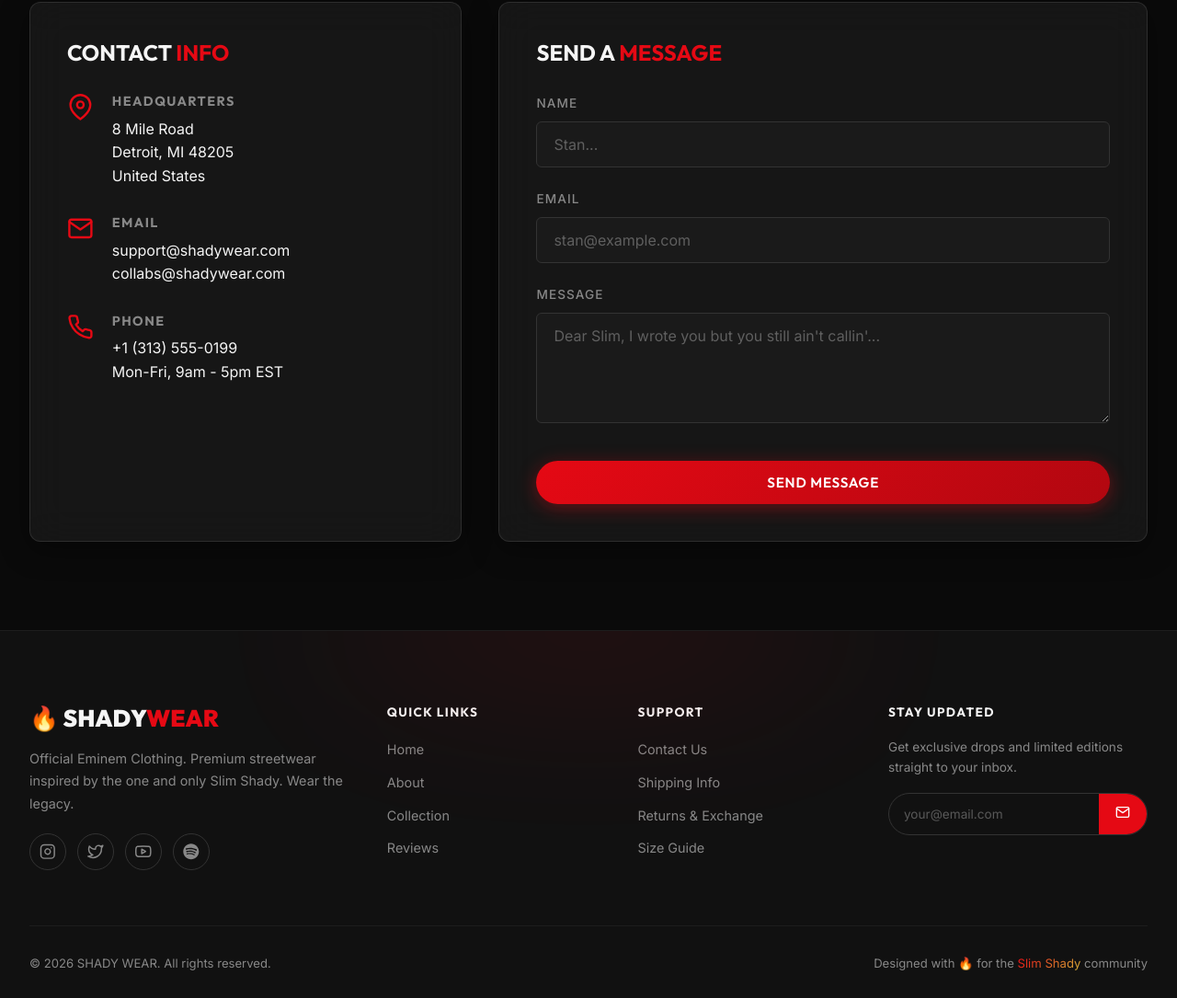
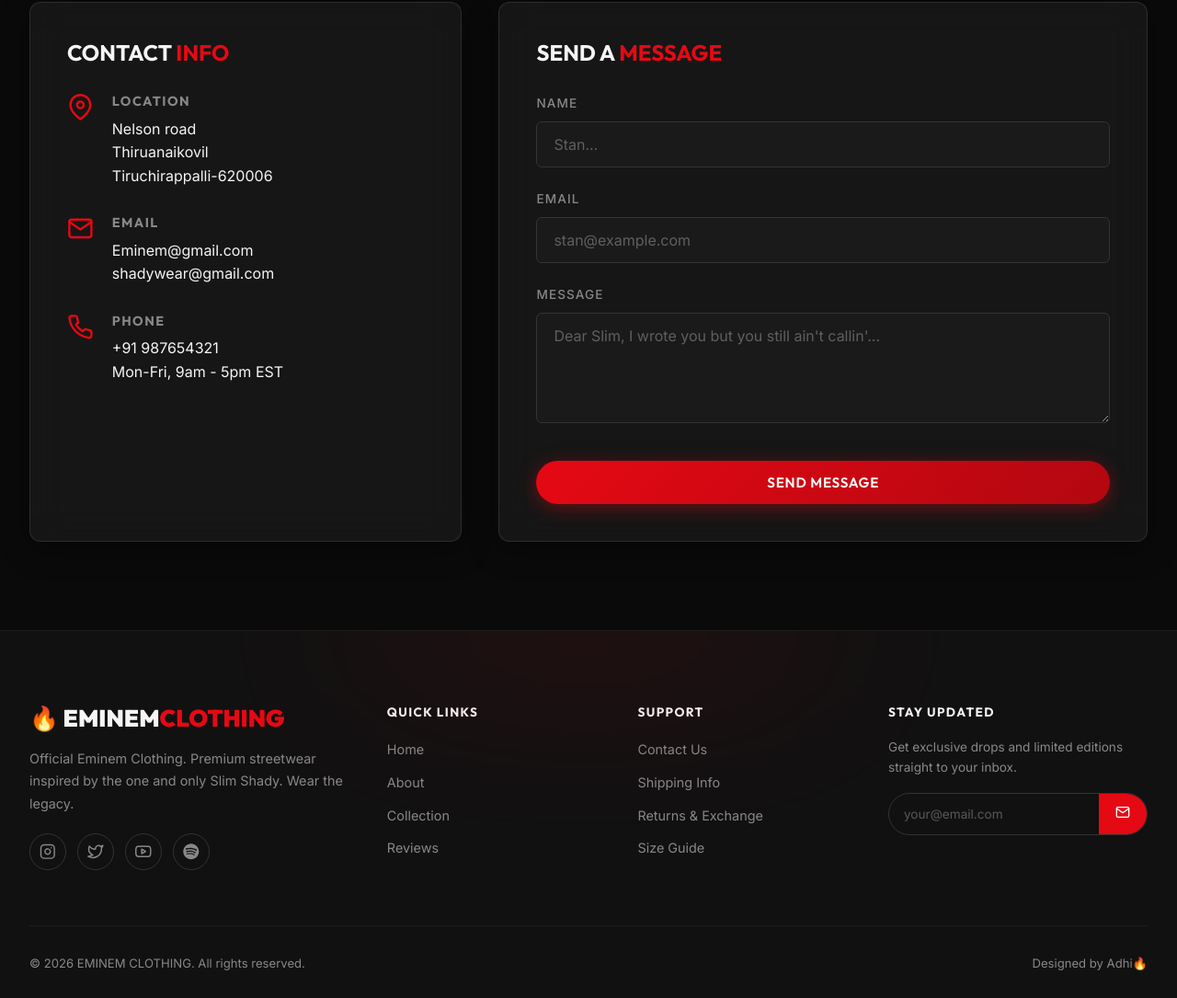
Before and after one commit to 24botman/shady-wear, a React (Vite) app in the folder frontend/: page /contact in a window 1280 px wide. Shown: the part 441-1526 px from the top of the page at 92% size. Built offline with nearby package versions, Linux system fonts and the light colour scheme; no server answers.

Commit message:
Fix: Re-apply user text customization

```diff
--- a/frontend/src/components/Footer.jsx
+++ b/frontend/src/components/Footer.jsx
@@ -12,7 +12,7 @@
                     {/* Brand */}
                     <div className="footer__brand">
                         <h3 className="footer__logo">
-                            🔥 SHADY<span>WEAR</span>
+                            🔥 EMINEM<span>CLOTHING</span>
                         </h3>
                         <p className="footer__tagline">
                             Official Eminem Clothing. Premium streetwear inspired by the one and only Slim Shady.
@@ -76,9 +76,9 @@
                 </div>
 
                 <div className="footer__bottom">
-                    <p>&copy; 2026 SHADY WEAR. All rights reserved.</p>
+                    <p>&copy; 2026 EMINEM CLOTHING. All rights reserved.</p>
                     <p>
-                        Designed with 🔥 for the <span className="text-gradient">Slim Shady</span> community
+                        Designed by Adhi🔥
                     </p>
                 </div>
             </div>
--- a/frontend/src/pages/Contact.jsx
+++ b/frontend/src/pages/Contact.jsx
@@ -58,22 +58,22 @@
                         <div className="info-item">
                             <FiMapPin className="info-icon" />
                             <div>
-                                <h4>HEADQUARTERS</h4>
-                                <p>8 Mile Road<br />Detroit, MI 48205<br />United States</p>
+                                <h4>LOCATION</h4>
+                                <p>Nelson road<br />Thiruanaikovil<br />Tiruchirappalli-620006</p>
                             </div>
                         </div>
                         <div className="info-item">
                             <FiMail className="info-icon" />
                             <div>
                                 <h4>EMAIL</h4>
-                                <p>support@shadywear.com<br />collabs@shadywear.com</p>
+                                <p>Eminem@gmail.com<br />shadywear@gmail.com</p>
                             </div>
                         </div>
                         <div className="info-item">
                             <FiPhone className="info-icon" />
                             <div>
                                 <h4>PHONE</h4>
-                                <p>+1 (313) 555-0199<br />Mon-Fri, 9am - 5pm EST</p>
+                                <p>+91 987654321<br />Mon-Fri, 9am - 5pm EST</p>
                             </div>
                         </div>
                     </motion.div>
```
